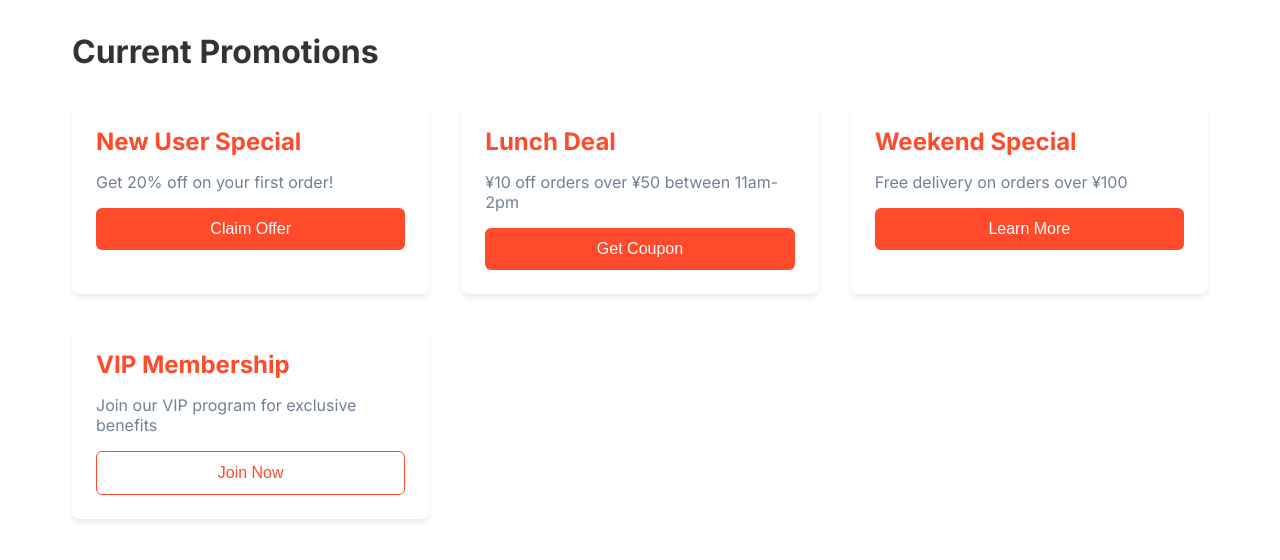
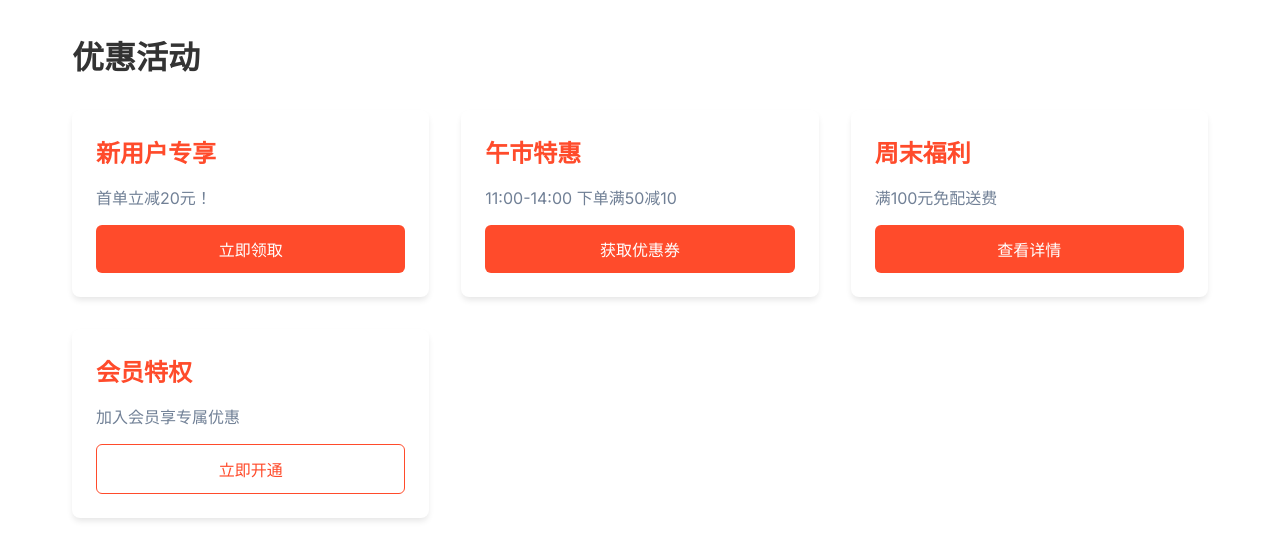
Before and after one commit to savage276/FoodDelivery-master, a Next.js app: page /restaurants/1/promotions in a window 1280 px wide. Shown: the top 560 px of the page. Built offline with nearby package versions, Linux system fonts and the light colour scheme.

Commit message:
Implement Chinese UI

```diff
--- a/src/app/restaurants/[id]/promotions/page.tsx
+++ b/src/app/restaurants/[id]/promotions/page.tsx
@@ -37,30 +37,30 @@ const Promotion = styled(Card)`
 export default function Promotions() {
   return (
     <Container>
-      <Title>Current Promotions</Title>
+      <Title>优惠活动</Title>
       <Grid>
         <Promotion>
-          <h2>New User Special</h2>
-          <p>Get 20% off on your first order!</p>
-          <Button fullWidth>Claim Offer</Button>
+          <h2>新用户专享</h2>
+          <p>首单立减20元！</p>
+          <Button fullWidth>立即领取</Button>
         </Promotion>
 
         <Promotion>
-          <h2>Lunch Deal</h2>
-          <p>¥10 off orders over ¥50 between 11am-2pm</p>
-          <Button fullWidth>Get Coupon</Button>
+          <h2>午市特惠</h2>
+          <p>11:00-14:00 下单满50减10</p>
+          <Button fullWidth>获取优惠券</Button>
         </Promotion>
 
         <Promotion>
-          <h2>Weekend Special</h2>
-          <p>Free delivery on orders over ¥100</p>
-          <Button fullWidth>Learn More</Button>
+          <h2>周末福利</h2>
+          <p>满100元免配送费</p>
+          <Button fullWidth>查看详情</Button>
         </Promotion>
 
         <Promotion>
-          <h2>VIP Membership</h2>
-          <p>Join our VIP program for exclusive benefits</p>
-          <Button variant="outline" fullWidth>Join Now</Button>
+          <h2>会员特权</h2>
+          <p>加入会员享专属优惠</p>
+          <Button variant="outline" fullWidth>立即开通</Button>
         </Promotion>
       </Grid>
     </Container>
```
Also changed, not shown: src/app/auth/page.tsx (+13 -8 lines), src/app/page.tsx (+4 -4 lines), src/app/profile/page.tsx (+14 -14 lines), src/app/restaurants/[id]/reviews/page.tsx (+7 -8 lines).
